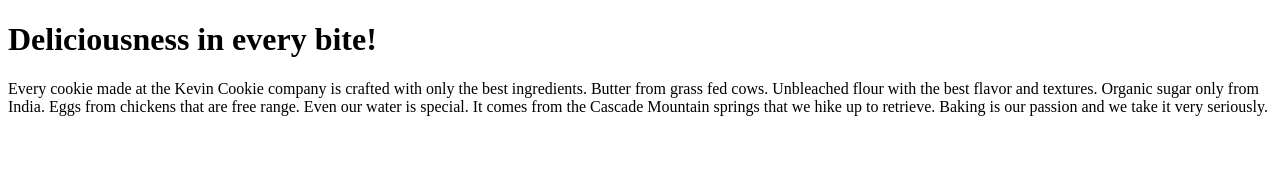
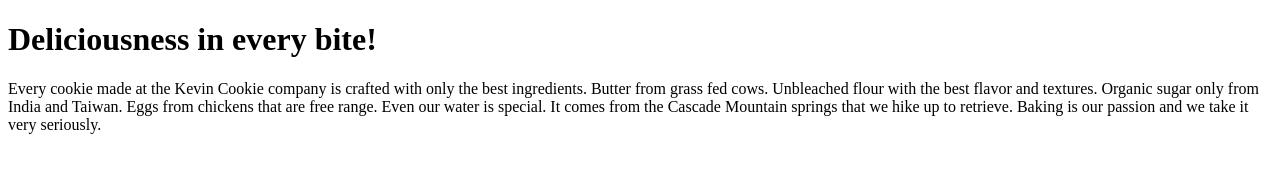
Before and after one commit to Jamezzzzzzz/KevinCookieCompany.com, a plain HTML site: page index.htm in a window 1280 px wide. Drawn offline with Linux system fonts and the light colour scheme.

Commit message:
Update index.htm

```diff
--- a/index.htm
+++ b/index.htm
@@ -3,7 +3,7 @@
 <body>
 
 <h1>Deliciousness in every bite!</h1>
-<p>Every cookie made at the Kevin Cookie company is crafted with only the best ingredients. Butter from grass fed cows. Unbleached flour with the best flavor and textures. Organic sugar only from India. Eggs from chickens that are free range. Even our water is special. It comes from the Cascade Mountain springs that we hike up to retrieve. Baking is our passion and we take it very seriously.</p>
+<p>Every cookie made at the Kevin Cookie company is crafted with only the best ingredients. Butter from grass fed cows. Unbleached flour with the best flavor and textures. Organic sugar only from India and Taiwan. Eggs from chickens that are free range. Even our water is special. It comes from the Cascade Mountain springs that we hike up to retrieve. Baking is our passion and we take it very seriously.</p>
 
 
 </body>
```
